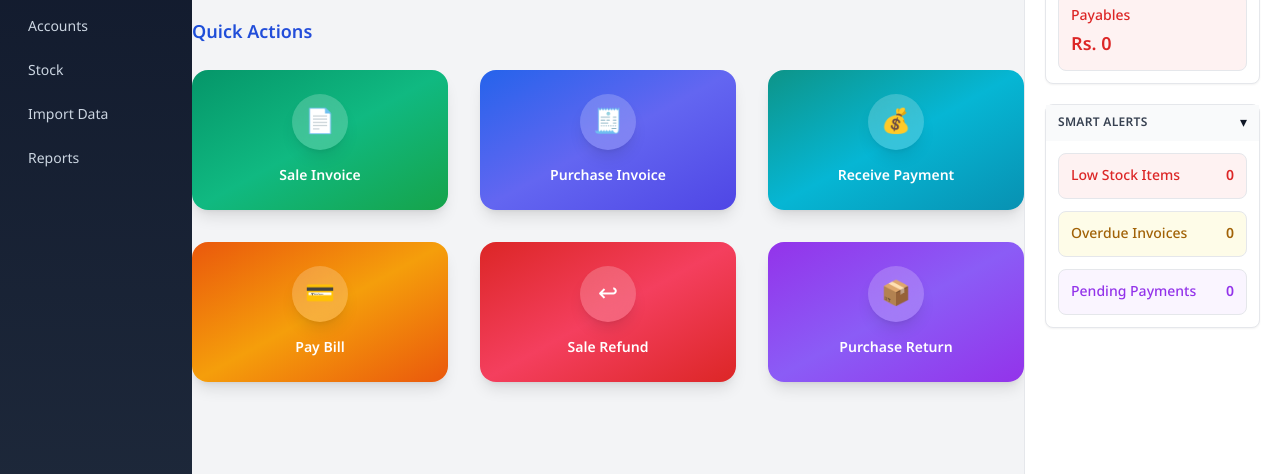
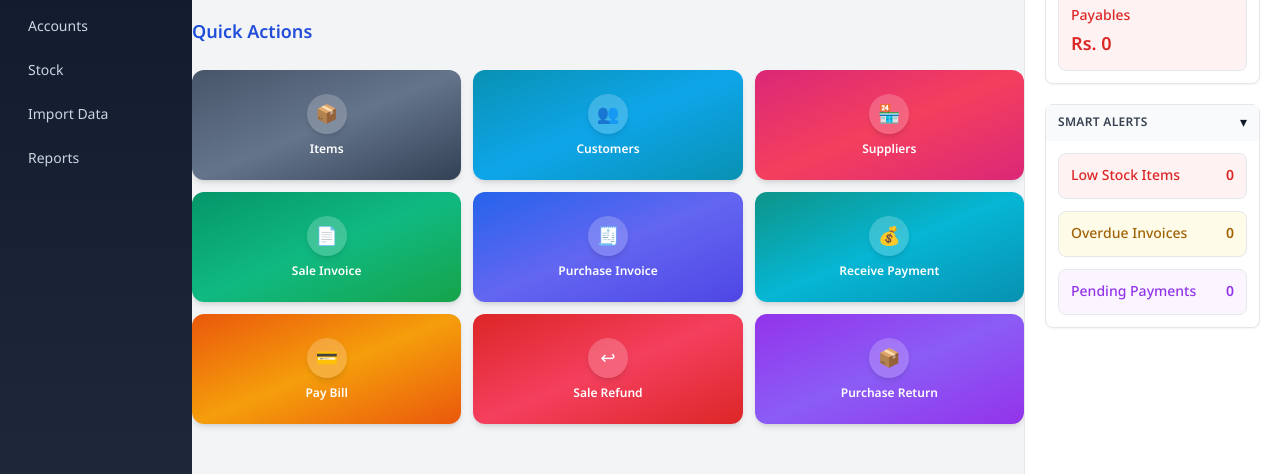
Before and after one commit to smartkhata25-hash/smartkhata-pro, a React (Create React App) app in the folder frontend/: page /#/dashboard in a window 1280 px wide. Shown: the part 260-734 px from the top of the page. Built offline with nearby package versions, Linux system fonts and the light colour scheme; no server answers; sample sign-in values are in the browser's storage.

Commit message:
new cards added

```diff
--- a/frontend/src/layout/Sidebar.js
+++ b/frontend/src/layout/Sidebar.js
@@ -45,7 +45,7 @@ const SidebarItem = ({ to, label, setIsSidebarOpen }) => (
     to={to}
     onClick={() => {
       if (window.innerWidth <= 768) {
-        setIsSidebarOpen(false); // 📱 mobile پر auto hide
+        setIsSidebarOpen(false);
       }
     }}
     className={({ isActive }) =>
--- a/frontend/src/pages/DashboardPage.js
+++ b/frontend/src/pages/DashboardPage.js
@@ -212,7 +212,28 @@ font-medium h-[36px]"
           {t('quickActions')}
         </h2>
 
-        <div className="grid grid-cols-2 md:grid-cols-3 gap-8">
+        <div className="grid grid-cols-3 gap-3">
+          <QuickAction
+            label={t('items')}
+            icon="📦"
+            gradient="from-slate-600 via-slate-500 to-slate-700"
+            onClick={() => navigate('/inventory')}
+          />
+
+          <QuickAction
+            label={t('customers')}
+            icon="👥"
+            gradient="from-cyan-600 via-sky-500 to-cyan-600"
+            onClick={() => navigate('/customers')}
+          />
+
+          <QuickAction
+            label={t('suppliers')}
+            icon="🏪"
+            gradient="from-pink-600 via-rose-500 to-pink-600"
+            onClick={() => navigate('/suppliers')}
+          />
+
           <QuickAction
             label={t('saleInvoice')}
             icon="📄"
@@ -288,22 +309,22 @@ const QuickAction = ({ label, onClick, icon, gradient }) => {
     <div
       onClick={onClick}
       className={`
-        rounded-2xl p-6 cursor-pointer
+        rounded-xl p-3 cursor-pointer
         transition-all duration-300
-        hover:-translate-y-1 hover:shadow-2xl
+        hover:-translate-y-1 hover:shadow-xl
         bg-gradient-to-br ${gradient}
-        shadow-lg
+        shadow-md min-h-[110px]
       `}
     >
-      <div className="flex flex-col items-center justify-center space-y-4">
+      <div className="flex flex-col items-center justify-center space-y-2 h-full">
         <div
-          className="w-14 h-14 rounded-full flex items-center justify-center
-          text-2xl text-white bg-white/20 backdrop-blur-md shadow-lg"
+          className="w-10 h-10 rounded-full flex items-center justify-center
+          text-lg text-white bg-white/20 backdrop-blur-md shadow-md"
         >
           {icon}
         </div>
 
-        <div className="text-sm font-semibold text-white text-center">{label}</div>
+        <div className="text-xs font-semibold text-white text-center leading-tight">{label}</div>
       </div>
     </div>
   );
```
